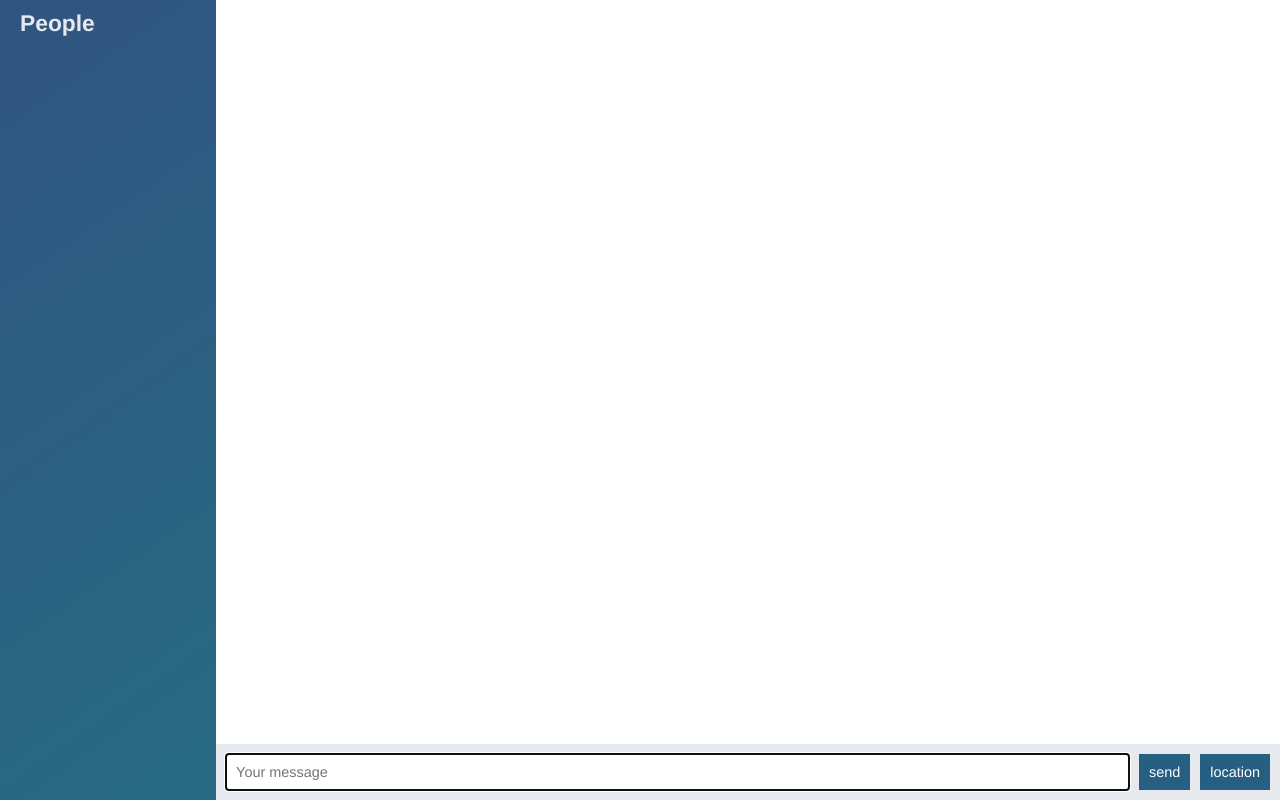
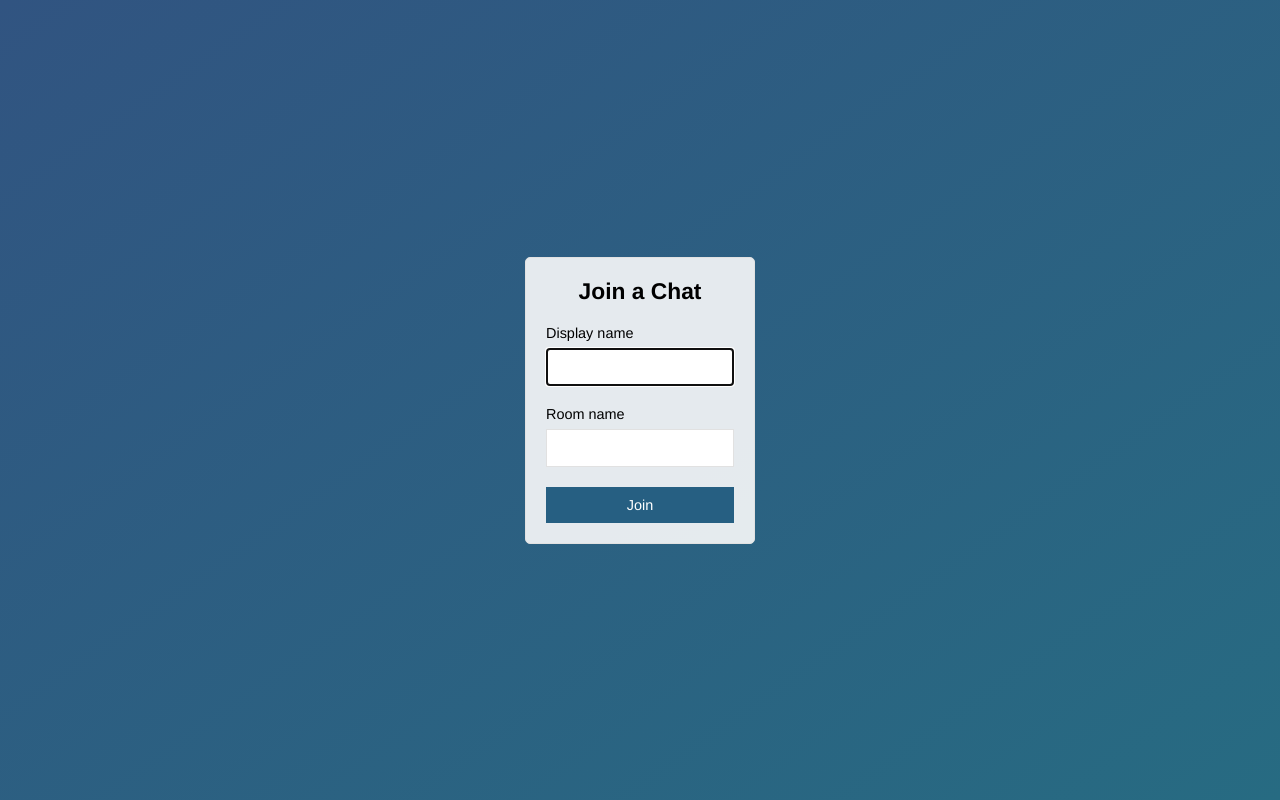
Before and after one commit to BogdanTaranenko/chat-node, a website: page public/index.html in a window 1280 px wide. Drawn offline with nearby package versions, Linux system fonts and the light colour scheme; no server answers.

Commit message:
Add Join page

```diff
--- a/public/index.html
+++ b/public/index.html
@@ -1,58 +1,29 @@
 <!DOCTYPE html>
 <html lang="en">
 <head>
-    <meta charset="UTF-8" content="width=device-width, initial-scale=1.0">
-    <title>Title</title>
-    <link href="https://fonts.googleapis.com/icon?family=Material+Icons" rel="stylesheet">
+    <meta charset="UTF-8">
+    <title>Join | Chat</title>
+    <meta name="viewport" content="width=device-width, initial-scale=1, user-scalable=no">
     <link rel="stylesheet" href="css/styles.css">
-    <script src="https://use.fontawesome.com/5c4231274c.js"></script>
-
 </head>
-<body class="chat">
-
-    <div class="chat__sidebar">
-        <h3>People</h3>
-        <div id="users"></div>
+<body class="centered-form">
+    <div class="centered-form__form">
+        <form action="chat.html">
+            <div class="form-field">
+                <h3>Join a Chat</h3>
+            </div>
+            <div class="form-field">
+                <label>Display name</label>
+                <input name="name" autofocus/>
+            </div>
+            <div class="form-field">
+                <label>Room name</label>
+                <input name="room" />
+            </div>
+            <div class="form-field">
+                <button>Join</button>
+            </div>
+        </form>
     </div>
-
-    <div class="chat__main">
-        <ol id="messages" class="chat__messages"></ol>
-        <div class="chat__footer">
-            <form id="message-form">
-                <input name="message" id="input-message" placeholder="Your message" autocomplete="off" autofocus/>
-                <button id="send">send</button>
-            </form>
-            <button id="send-location" >location</button>
-        </div>
-    </div>
-
-    <script id="message-template" type="text/template">
-    <li class="message">
-        <div class="message__title">
-            <h4>{{from}}</h4>
-            <span>{{createdAt}}</span>
-        </div>
-        <div class="message__body">
-            <p>{{text}}</p>
-        </div>
-    </li>
-    </script>
-
-    <script id="location-message-template" type="text/template">
-        <li class="message">
-            <div class="message__title">
-                <h4>{{from}}</h4>
-                <span>{{createdAt}}</span>
-            </div>
-            <div class="message__body">
-                <p><a href="{{url}}" target="_blank">My current location</a></p>
-            </div>
-        </li>
-    </script>
-    <script src="/socket.io/socket.io.js"></script>
-    <script src="https://code.jquery.com/jquery-3.2.1.min.js"></script>
-    <script src="js/libs/moment.js"></script>
-    <script src="js/libs/mustache.min.js"></script>
-    <script src="js/index.js"></script>
 </body>
 </html>
```
Also changed, not shown: public/chat.html (added, +59 -0 lines), public/js/chat.js (renamed from public/js/index.js).
